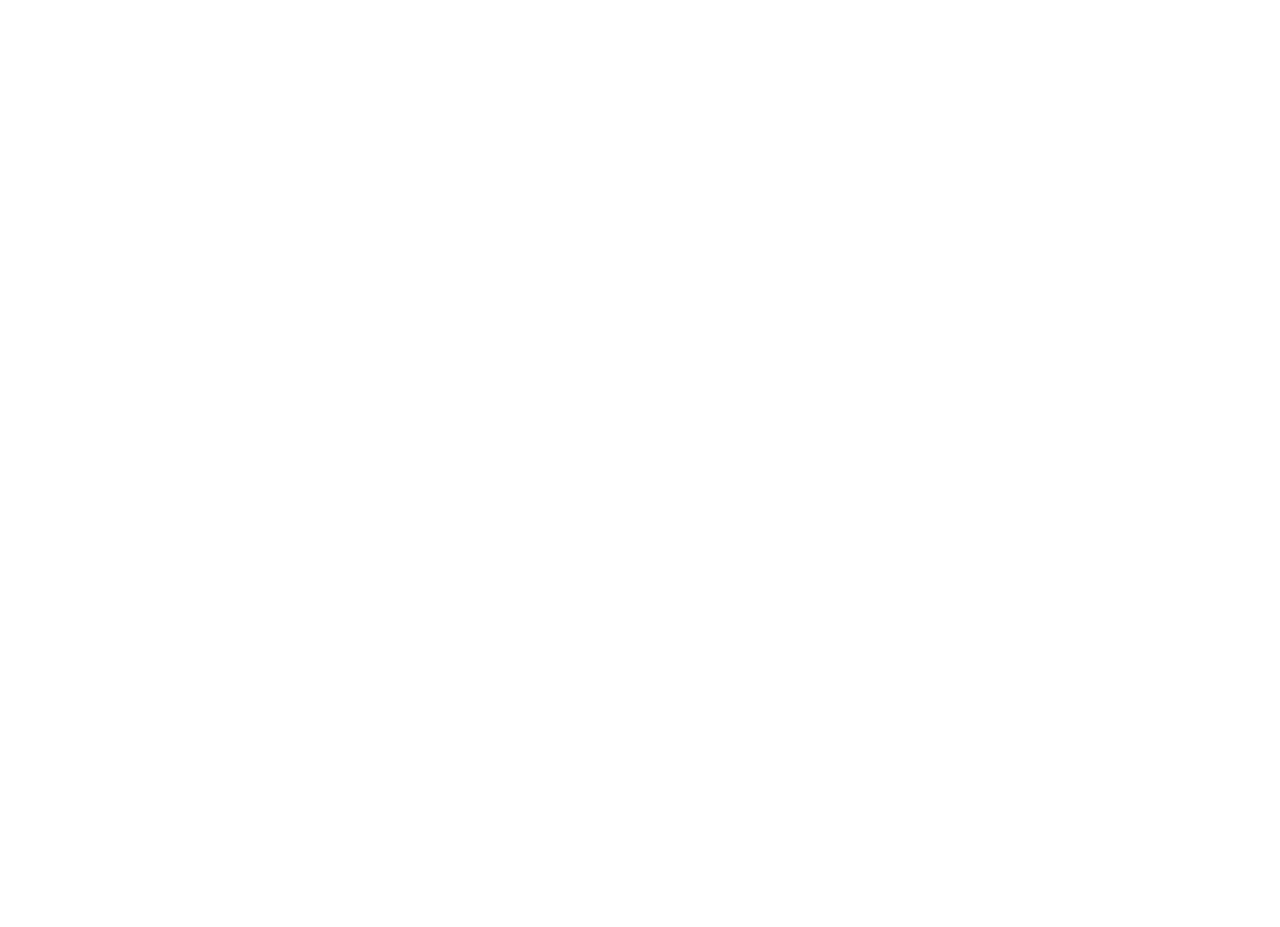
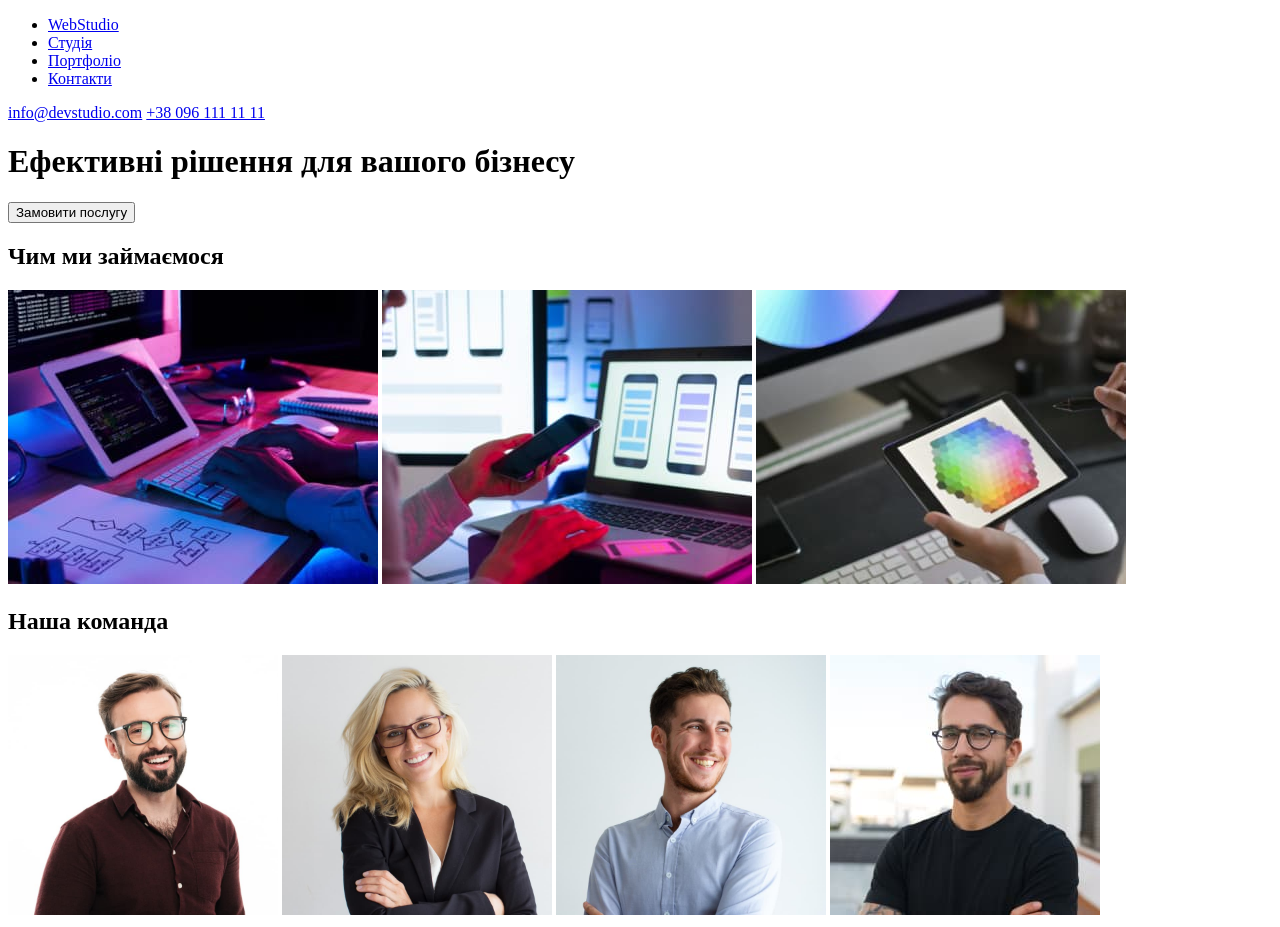
Before and after one commit to Tymofii-Shtyrba/goit-markup-hw-01, a plain HTML site: page index.html in a window 1280 px wide. Before the commit the page ends 800 px from the top, so only its background shows below. Drawn offline with Linux system fonts and the light colour scheme.

Commit message:
Replace images

```diff
--- a/index.html
+++ b/index.html
@@ -7,8 +7,35 @@
     <title>Document</title>
 </head>
 <body>
-    <header></header>
-    <main></main>
+    <header>
+        <nav>
+            <ul>
+                <li><a href="/">WebStudio</a></li>
+                <li><a href="/">Студія</a></li>
+                <li><a href="/">Портфоліо</a></li>
+                <li><a href="/">Контакти</a></li>
+            </ul>
+        </nav>
+        <a href="mailto:info@devstudio.com">info@devstudio.com</a>
+        <a href="tel:+380961111111">+38 096 111 11 11</a>
+        <h1>Ефективні рішення для вашого бізнесу</h1>
+        <button type="button">Замовити послугу</button>
+    </header>
+    <main>
+        <section class="activity">
+            <h2>Чим ми займаємося</h2>
+            <img src="./img/box1.jpg" alt="" width="370" height="auto">
+            <img src="./img/box2.jpg" alt="" width="370" height="auto">
+            <img src="./img/box3.jpg" alt="" width="370" height="auto">
+        </section>
+        <section>
+            <h2>Наша команда</h2>
+            <img src="./img/team_card1.jpg" alt="" width="270" height="auto">
+            <img src="./img/team_card2.jpg" alt="" width="270" height="auto">
+            <img src="./img/team_card3.jpg" alt="" width="270" height="auto">
+            <img src="./img/team_card4.jpg" alt="" width="270" height="auto">
+        </section>
+    </main>
     <footer></footer>
 </body>
 </html>
```
Also changed, not shown: img/box1.jpg (renamed from img/box 1.jpg), img/box2.jpg (renamed from img/box 2.jpg), img/box3.jpg (renamed from img/box 3.jpg), img/team card 1.jpg (deleted), img/team card 2.jpg (deleted), img/team card 3.jpg (deleted), img/team card 4.jpg (deleted), img/team_card1.jpg (added), img/team_card2.jpg (added), img/team_card3.jpg (added), img/team_card4.jpg (added).
